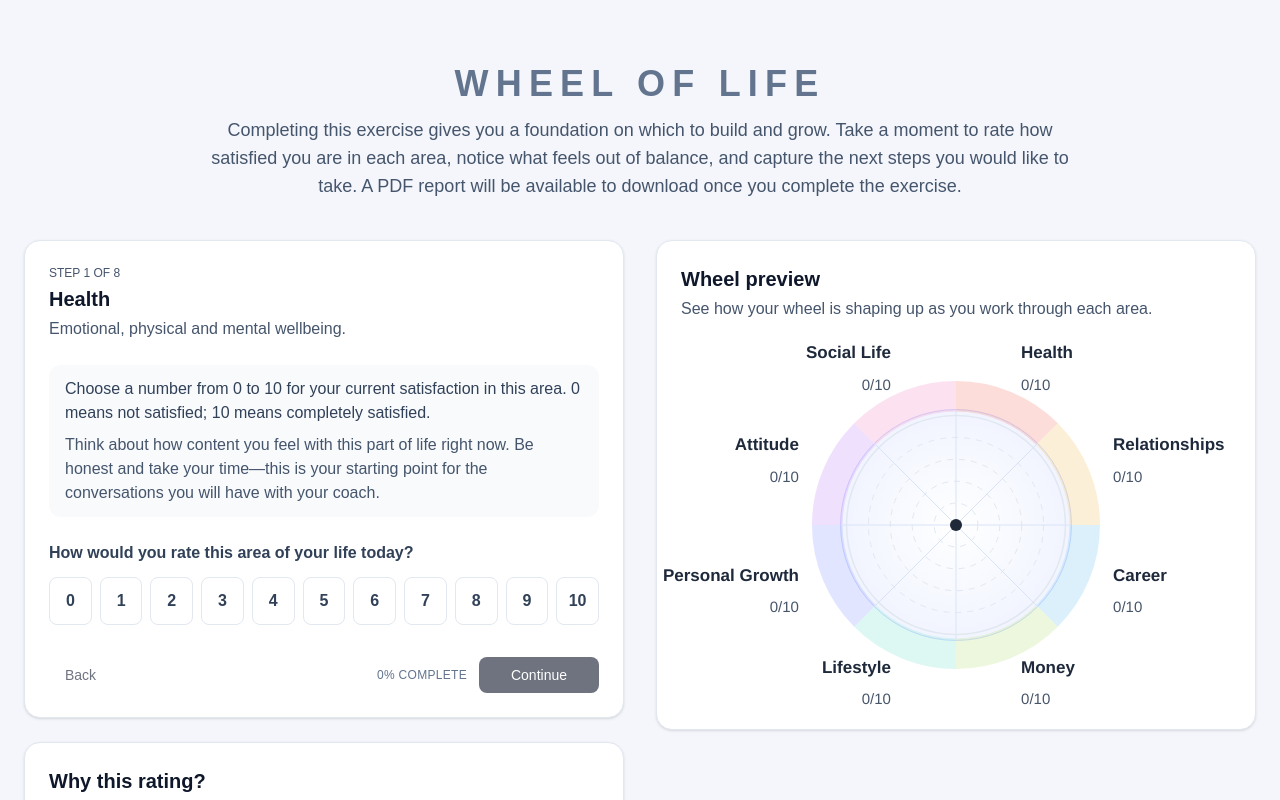
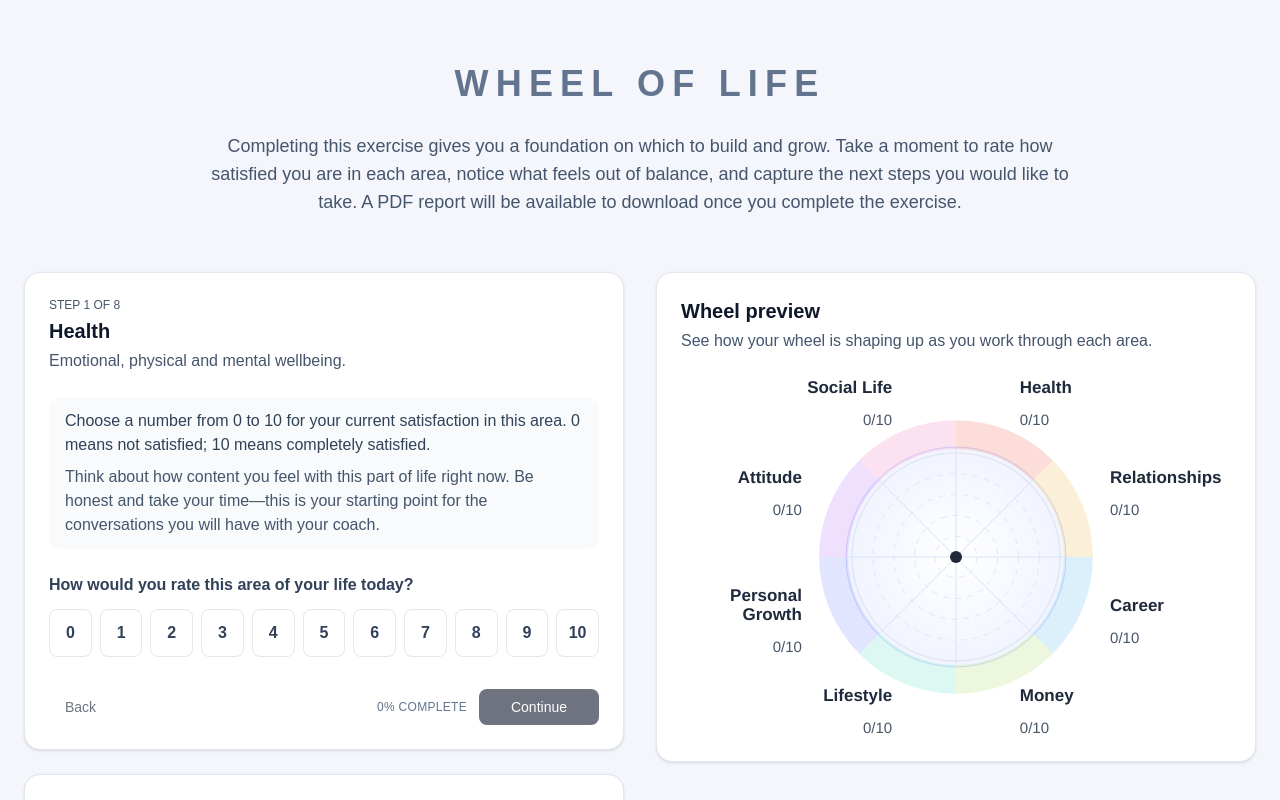
Before and after one commit to alexmc2/wheel-of-life, a Next.js app: page / in a window 1280 px wide. Shown: the top 800 px of the page. Built offline with nearby package versions, Linux system fonts and the light colour scheme.

Commit message:
fix preview wheel text

```diff
--- a/app/page.tsx
+++ b/app/page.tsx
@@ -130,7 +130,11 @@ export default function Home() {
       if (typeof window === 'undefined') return;
       const width = window.innerWidth;
       const calculated =
-        width >= 1024 ? 360 : Math.max(220, Math.min(320, width - 64));
+        width >= 1024
+          ? 360
+          : width <= 640
+          ? Math.max(220, Math.min(300, width - 96))
+          : Math.max(240, Math.min(320, width - 80));
       setChartSize(calculated);
     };
 
@@ -425,13 +429,15 @@ export default function Home() {
             Wheel of Life
           </h1>
 
-          <p className="mx-auto max-w-4xl text-md text-slate-600 sm:text-lg">
+          {!isComplete && (
+            <p className="mx-auto max-w-4xl py-4 text-base text-slate-600 sm:text-lg">
               Completing this exercise gives you a foundation on which to build
               and grow. Take a moment to rate how satisfied you are in each area,
               notice what feels out of balance, and capture the next steps you
               would like to take. A PDF report will be available to download once
               you complete the exercise.
             </p>
+          )}
         </header>
 
         <section
@@ -553,12 +559,12 @@ export default function Home() {
                         <h2 className="text-lg font-semibold text-slate-800">
                           Wheel overview
                         </h2>
-                        <div className="mt-4 flex flex-col items-center gap-8 sm:gap-10">
-                          <div className="mx-auto w-full max-w-[460px] px-4 sm:px-0">
+                        <div className="mt-4 flex flex-col items-center gap-5 sm:gap-10">
+                          <div className="mx-auto w-full max-w-[460px] px-2 sm:px-0">
                             <WheelChart
                               categories={categories}
                               scores={scores}
-                              size={Math.min(420, chartSize + 60)}
+                              size={Math.min(420, chartSize + (chartSize < 320 ? 20 : 60))}
                               className="w-full"
                               svgRef={exportChartRef}
                             />
@@ -687,7 +693,7 @@ export default function Home() {
           </div>
 
           {!isComplete && (
-            <aside className="flex w-full flex-col gap-6 self-stretch lg:sticky lg:top-8">
+            <aside className="order-first flex w-full flex-col gap-6 self-stretch lg:order-none lg:sticky lg:top-8">
               <Card>
                 <CardHeader className="pb-0">
                   <CardTitle className="text-lg">Wheel preview</CardTitle>
--- a/components/wheel-chart.tsx
+++ b/components/wheel-chart.tsx
@@ -72,21 +72,30 @@ function createRingPath(
 
 export function WheelChart({ categories, scores, size = 360, className, svgRef }: WheelChartProps) {
   const center = size / 2;
-  const ringPadding = Math.max(28, size * 0.1);
+  const ringPadding = Math.max(36, size * 0.12);
   const outerRadius = center - ringPadding;
   const ringThickness = Math.max(24, outerRadius * 0.24);
   const valueMaxRadius = outerRadius - ringThickness;
   const gridLevels = 5;
   const isCompact = size <= 280;
+  const isMobileish = size <= 320;
   const labelFontSize = Math.round(
     isCompact ? Math.max(11, size * 0.05) : Math.max(13, size * 0.048),
   );
   const scoreFontSize = Math.round(
     isCompact ? Math.max(10, size * 0.044) : Math.max(12, size * 0.042),
   );
-  const labelOffset = isCompact ? Math.max(10, size * 0.034) : Math.max(14, size * 0.038);
-  const scoreOffset = isCompact ? Math.max(12, size * 0.04) : Math.max(18, size * 0.044);
-  const labelDistance = isCompact ? Math.max(18, size * 0.065) : Math.max(26, size * 0.07);
+  const labelOffset = isCompact
+    ? Math.max(8, size * 0.032)
+    : Math.max(14, size * 0.038);
+  const scoreOffset = isCompact
+    ? Math.max(10, size * 0.036)
+    : Math.max(18, size * 0.042);
+  const labelDistance = isMobileish
+    ? Math.max(28, size * 0.078)
+    : Math.max(30, size * 0.074);
+
+  const labelLineHeight = Math.round(labelFontSize * 1.12);
 
   const processed = React.useMemo(() => {
     if (categories.length === 0) return [];
@@ -105,14 +114,6 @@ export function WheelChart({ categories, scores, size = 360, className, svgRef }
         : `M ${center} ${center} ${createSectorPath(center, valueRadius, startAngle, endAngle)}`;
 
       const textBase = toCartesian(center, outerRadius + labelDistance, midAngle);
-      const labelPoint = {
-        x: textBase.x,
-        y: textBase.y - labelOffset,
-      };
-      const scoreLabelPoint = {
-        x: textBase.x,
-        y: textBase.y + scoreOffset,
-      };
 
       const horizontalAlignment = Math.cos(midAngle);
       const anchor: TextAnchor = Math.abs(horizontalAlignment) < 0.1
@@ -123,14 +124,22 @@ export function WheelChart({ categories, scores, size = 360, className, svgRef }
 
       const scorePoint = toCartesian(center, valueRadius, midAngle);
 
-      let displayLabel = category.label;
-      if (size <= 260) {
+      const labelLines: string[] = (() => {
         if (category.label === "Personal Growth") {
-          displayLabel = "Growth";
-        } else if (category.label === "Relationships") {
-          displayLabel = "R/ships";
+          return size <= 360 ? ["Personal", "Growth"] : [category.label];
         }
-      }
+        if (category.label === "Relationships" && size <= 320) {
+          return ["R/ships"];
+        }
+        return [category.label];
+      })();
+
+      const totalLabelHeight = labelLines.length > 1 ? (labelLines.length - 1) * labelLineHeight : 0;
+      const labelMidY = textBase.y - labelOffset;
+      const scoreLabelPoint = {
+        x: textBase.x,
+        y: textBase.y + scoreOffset + totalLabelHeight / 2,
+      };
 
       return {
         category,
@@ -139,12 +148,15 @@ export function WheelChart({ categories, scores, size = 360, className, svgRef }
         midAngle,
         ringPath,
         valuePath,
-        labelPoint,
         anchor,
         scorePoint,
         scoreLabelPoint,
         normalized,
-        displayLabel,
+        labelMidY,
+        labelX: textBase.x,
+        labelLines,
+        totalLabelHeight,
+        labelLineHeight,
       };
     });
   }, [
@@ -157,6 +169,7 @@ export function WheelChart({ categories, scores, size = 360, className, svgRef }
     labelDistance,
     labelOffset,
     scoreOffset,
+    labelLineHeight,
   ]);
 
   const gridRadii = React.useMemo(
@@ -227,6 +240,7 @@ export function WheelChart({ categories, scores, size = 360, className, svgRef }
       {processed.map((item) => {
         const score = scores[item.category.id] ?? 0;
         const dotRadius = Math.max(2.5, item.normalized * 5);
+        const labelStartY = item.labelMidY - item.totalLabelHeight / 2;
         return (
           <g key={`label-${item.category.id}`}>
             {item.normalized > 0 && (
@@ -240,15 +254,22 @@ export function WheelChart({ categories, scores, size = 360, className, svgRef }
               />
             )}
             <text
-              x={item.labelPoint.x}
-              y={item.labelPoint.y}
+              x={item.labelX}
               textAnchor={item.anchor}
               fontSize={labelFontSize}
               fill="#1e293b"
               fontWeight={600}
               dominantBaseline="middle"
             >
-              {item.displayLabel}
+              {item.labelLines.map((line, lineIndex) => (
+                <tspan
+                  key={`${item.category.id}-line-${lineIndex}`}
+                  x={item.labelX}
+                  y={labelStartY + lineIndex * item.labelLineHeight}
+                >
+                  {line}
+                </tspan>
+              ))}
             </text>
             <text
               x={item.scoreLabelPoint.x}
```
Lines whose indentation alone changed are shown as unchanged.
